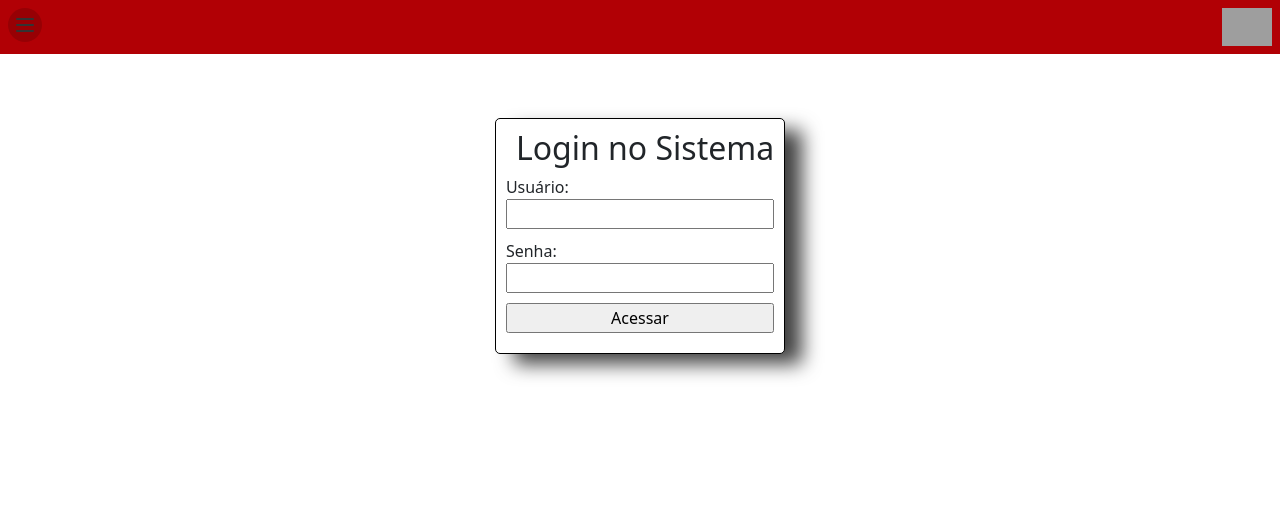
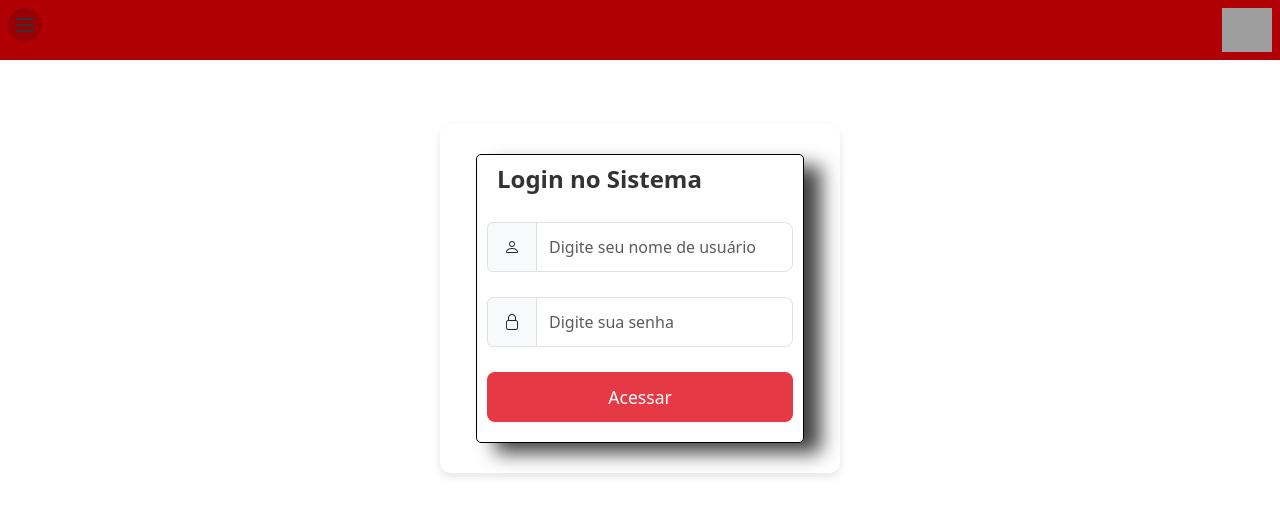
Before and after one commit to socha2004/rjRefeicoes, a PHP site: page /rjRefeicoes/login.php in a window 1280 px wide. Shown: the top 516 px of the page. Run offline with PHP 8.4, Linux system fonts and the light colour scheme; grey boxes are pictures that could not be loaded.

Commit message:
Alteracao UX/UI - Tela de LoginADM

```diff
--- a/login.php
+++ b/login.php
@@ -8,25 +8,132 @@
         integrity="sha384-T3c6CoIi6uLrA9TneNEoa7RxnatzjcDSCmG1MXxSR1GAsXEV/Dwwykc2MPK8M2HN" crossorigin="anonymous">
     <link rel="stylesheet" href="src/styles/estiloIndex/estilo.css" type="text/css">
     <title>Login - Admin</title>
+    <style>
+        body {
+            background-color: #f1f1f1;
+            font-family: 'Arial', sans-serif;
+        }
+
+        .form-wraper {
+            max-width: 400px;
+            margin: 100px auto;
+            background-color: #ffffff;
+            padding: 30px;
+            border-radius: 10px;
+            box-shadow: 0 4px 8px rgba(0, 0, 0, 0.1);
+        }
+
+        .header-form {
+            text-align: center;
+            margin-bottom: 20px;
+        }
+
+        .titulo-login {
+            font-size: 24px;
+            font-weight: bold;
+            color: #333;
+        }
+
+        label {
+            font-weight: bold;
+            font-size: 1rem;
+            margin-bottom: 10px;
+            color: #555;
+        }
+
+        .input-group {
+            margin-bottom: 15px;
+            width: 100%;
+        }
+
+        .input-group-text {
+            background-color: #f8f9fa;
+            border-color: #ccc;
+            width: 50px;
+            height: 50px;
+            display: flex;
+            justify-content: center;
+            align-items: center;
+            font-size: 1.5rem; /* Tamanho dos ícones */
+        }
+
+        .input-group input {
+            border-radius: 8px;
+            padding: 12px;
+            font-size: 1rem;
+        }
+
+        .input-group input:focus {
+            border-color: #e63946; /* Cor vermelha */
+            outline: none;
+        }
+
+        input[type="submit"] {
+            width: 100%;
+            padding: 12px;
+            background-color: #e63946; /* Cor vermelha */
+            color: white;
+            border: none;
+            border-radius: 8px;
+            font-size: 1.1rem;
+            cursor: pointer;
+            transition: background-color 0.3s ease;
+        }
+
+        input[type="submit"]:hover {
+            background-color: #d32f2f; /* Cor vermelha mais escura */
+        }
+
+        .form-wraper a {
+            text-decoration: none;
+            color: #e63946;
+            display: block;
+            text-align: center;
+            margin-top: 15px;
+        }
+
+        .form-wraper a:hover {
+            text-decoration: underline;
+        }
+
+        @media (max-width: 600px) {
+            .form-wraper {
+                padding: 20px;
+                max-width: 90%;
+            }
+        }
+    </style>
 </head>
 
 <body>
-   <?php include_once("_navbar.php")?>
+    <?php include_once("_navbar.php")?>
+
     <div class="form-wraper">
         <form method="post" class="login-form" action="src/php/login.php">
             <div class="header-form">
                 <h2 class="titulo-login">Login no Sistema</h2>
             </div>
 
-            <label for="usuario">Usuário:</label>
-            <input type="text" name="usuario">
+            <div class="input-group">
+                <span class="input-group-text" id="usuario-icon"><i class="bi bi-person"></i></span>
+                <input type="text" class="form-control" name="usuario" id="usuario" placeholder="Digite seu nome de usuário" required>
+            </div>
 
-            <label for="senha">Senha:</label>
-            <input type="password" name="senha">
+            <div class="input-group">
+                <span class="input-group-text" id="senha-icon"><i class="bi bi-lock"></i></span>
+                <input type="password" class="form-control" name="senha" id="senha" placeholder="Digite sua senha" required>
+            </div>
 
             <input type="submit" value="Acessar">
+
+
         </form>
     </div>
+
+    <script src="https://code.jquery.com/jquery-3.3.1.slim.min.js"></script>
+    <script src="https://cdn.jsdelivr.net/npm/bootstrap@5.3.2/dist/js/bootstrap.bundle.min.js"></script>
+    <!-- Link para os ícones do Bootstrap -->
+    <link href="https://cdn.jsdelivr.net/npm/bootstrap-icons/font/bootstrap-icons.css" rel="stylesheet">
 </body>
 
 </html>
```
